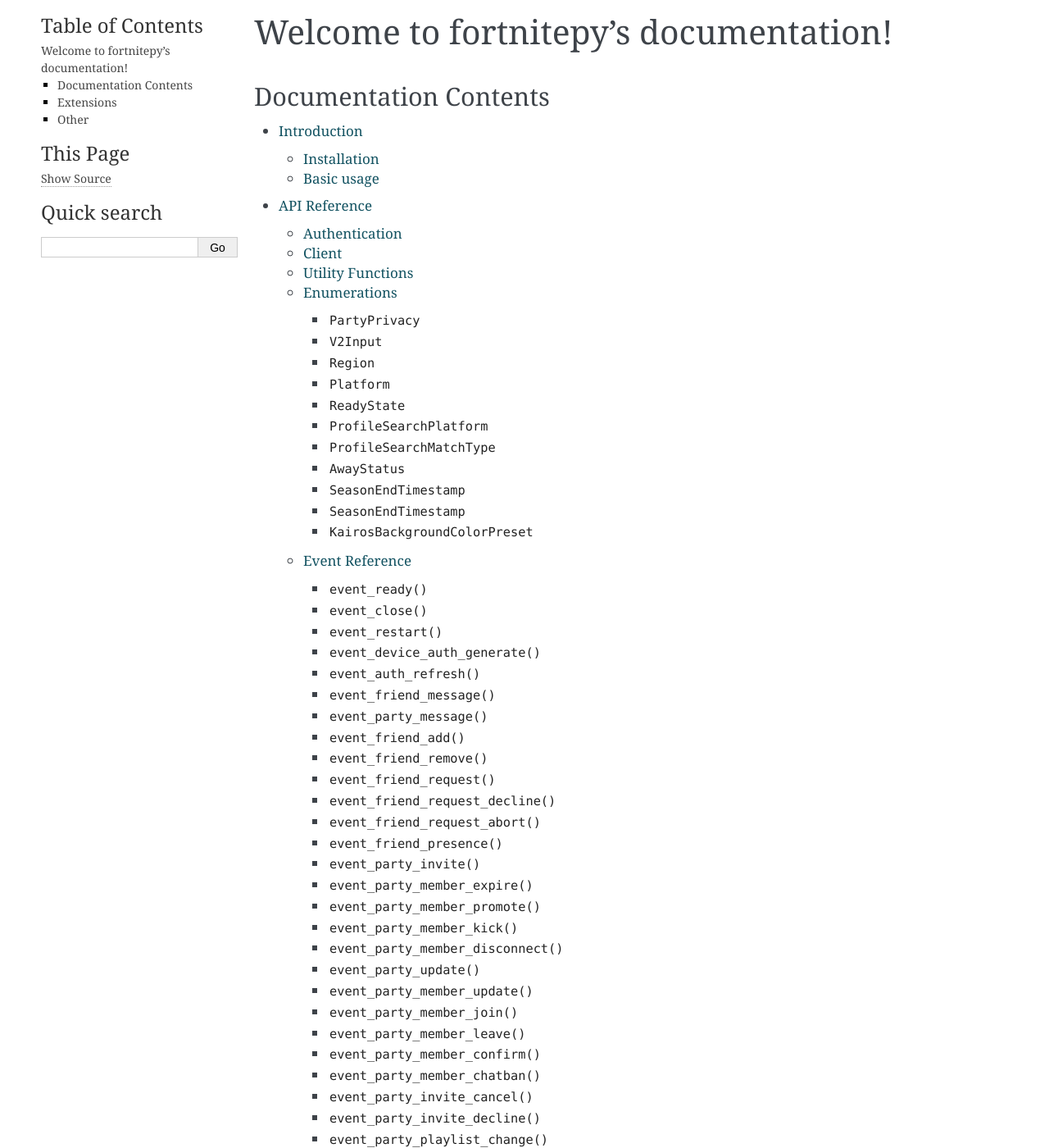
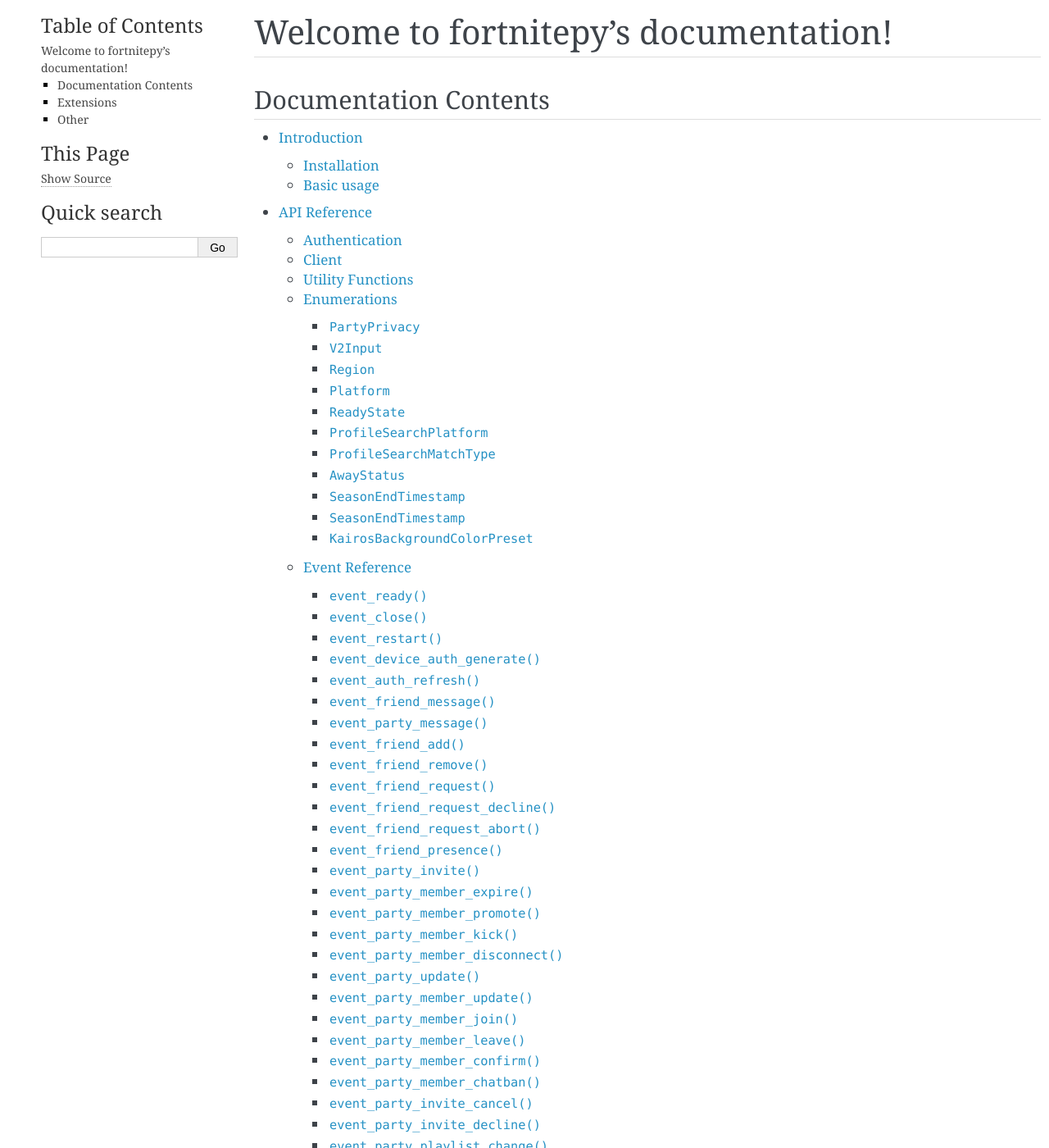
Before and after one commit to Terbau/fortnitepy, a Sphinx documentation site: the page built from docs/index.rst, in a window 1280 px wide and 1400 px high. Shown: the whole window at 82% size. Built offline with Sphinx 7.4.7, drawn with Linux system fonts in a browser that asks for light colours.

Commit message:
Docs improvement (#110)
* docs improvements

* darken links a little

* more improvements

* margin dd fix

* Update style.css

* from_iso() & to_iso() docs fix

* small change

* Lighten links a little

```diff
--- a/docs/_static/style.css
+++ b/docs/_static/style.css
@@ -43,6 +43,11 @@
 div.related {
 	padding: 10px 10px;
 	width: auto;
+}
+
+div.body h1, div.body h2, div.body h3 {
+  padding-bottom: 3px;
+  border-bottom: 1px solid #ddd;
 }
 
 div.sphinxsidebar {
@@ -117,6 +122,17 @@
 	border-left: 5px solid #dbdbdb;
 }
 
+/* Avoid clunky auto grids */
+dl.field-list {
+  display: block !important;
+}
+
+dd {
+  margin-top: 5px !important;
+  margin-bottom: 10px !important;
+  margin-left: 30px !important;
+}
+
 dl.function > dt,
 dl.attribute > dt,
 dl.classmethod > dt,
@@ -155,6 +171,10 @@
   font-size: 1.1em;
 }
 
+a span.pre {
+  color: #2591c4 !important;
+}
+
 tt.xref, a tt, code.xref, a code {
   font-weight: normal;
 }
@@ -168,7 +188,7 @@
 }
 
 a {
-  color: #125261;
+  color: #2591c4;
   text-decoration: none;
 }
 
@@ -182,8 +202,8 @@
 }
 
 a:hover {
-  color: #0b3a44;
-  text-decoration: underline;
+  color: #165a69;
+  text-decoration: underline !important;
 }
 
 @media screen and (max-width: 870px) {
--- a/docs/conf.py
+++ b/docs/conf.py
@@ -45,12 +45,13 @@
 
 
 autodoc_member_order = 'bysource'
+autodoc_typehints = 'none'
 
 # Links used for cross-referencing stuff in other documentation
 intersphinx_mapping = {
   'py': ('https://docs.python.org/3', None),
-  'aio': ('https://aiohttp.readthedocs.io/en/stable/', None),
-  'req': ('http://docs.python-requests.org/en/latest/', 'requests.inv'),
+  'aiohttp': ('https://aiohttp.readthedocs.io/en/stable/', None),
+  'requests': ('http://docs.python-requests.org/en/latest/', 'requests.inv'),
   'aioxmpp': ('https://docs.zombofant.net/aioxmpp/devel/', None)
 }
 
```
Also changed, not shown: 2 other files.
